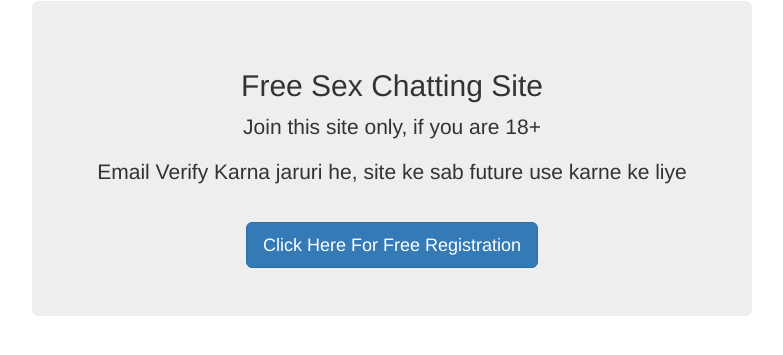
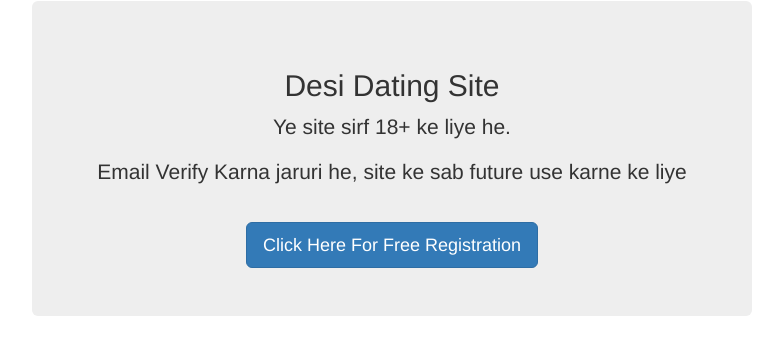
Before and after one commit to enyusu/enyusu.github.com, a Jekyll site: the page built from _posts/2015-02-10-dating-india.md, in a window 1280 px wide. Shown: the top 355 px of the page, without its empty margins (248-1031 px from the left). Built offline with Jekyll 4.4.1, drawn with Linux system fonts in a browser that asks for light colours; nearby versions of some CDN libraries.

Commit message:
Update 2015-02-10-dating-india.md

```diff
--- a/_posts/2015-02-10-dating-india.md
+++ b/_posts/2015-02-10-dating-india.md
@@ -4,22 +4,12 @@ title: Female Chat Site
 permalink: dating/india/
 ---
 
-<section class="main col col-lg-12 visible-xs">
+<section class="main col col-lg-12">
 <div class="jumbotron">
 <center>
-<h2>Female Dating Site (22+ only)</h2>
-<p> Ye site sirf female ke liye he jinki umr 22 hun.</p>
+<h2>Desi Dating Site</h2>
+<p>Ye site sirf 18+ ke liye he.</p>
 <p>Email Verify Karna jaruri he, site ke sab future use karne ke liye</p><br/>
-<a class="btn btn-primary btn-lg" href="http://kuaptrk.com/mt/y224x2c484s233t224q2u234/&subid5=NR" role="button" rel="nofollow"> Click Here For Free Registration </a><br/>
+<a class="btn btn-primary btn-lg" href="http://cldadlt.com/?a=29307&c=73006&s1=" role="button" rel="nofollow"> Click Here For Free Registration </a><br/>
 </center>
 </div></section>
-
-<section class="main col col-lg-12 visible-lg visible-md">
-<div class="jumbotron">
-<center>
-<h2>Free Sex Chatting Site</h2>
-<p>Join this site only, if you are 18+<br/></p>
-<p>Email Verify Karna jaruri he, site ke sab future use karne ke liye</p><br/>
-<a class="btn btn-primary btn-lg" href="http://cldadlt.com/?a=29307&c=73006&s1=" role="button" rel="nofollow"> Click Here For Free Registration</a><br/>
-</center>
-</div></section>
```
